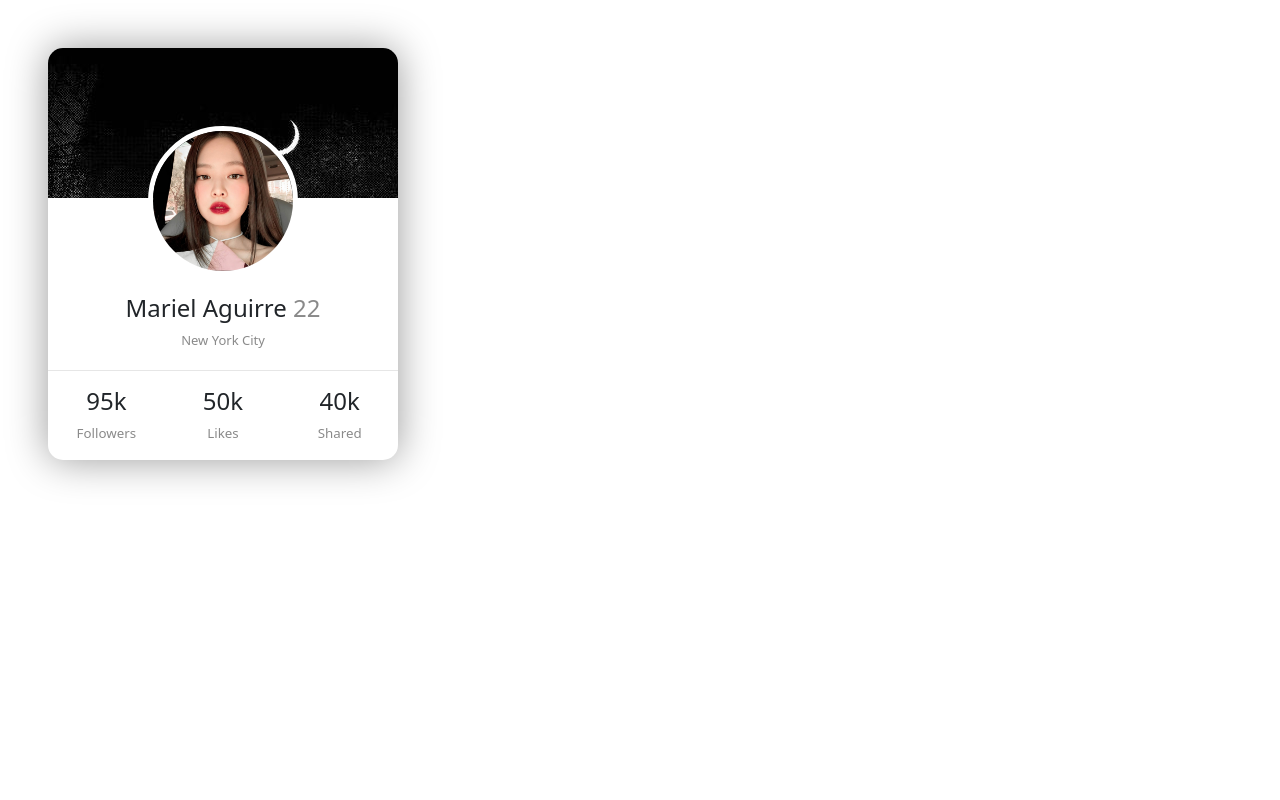
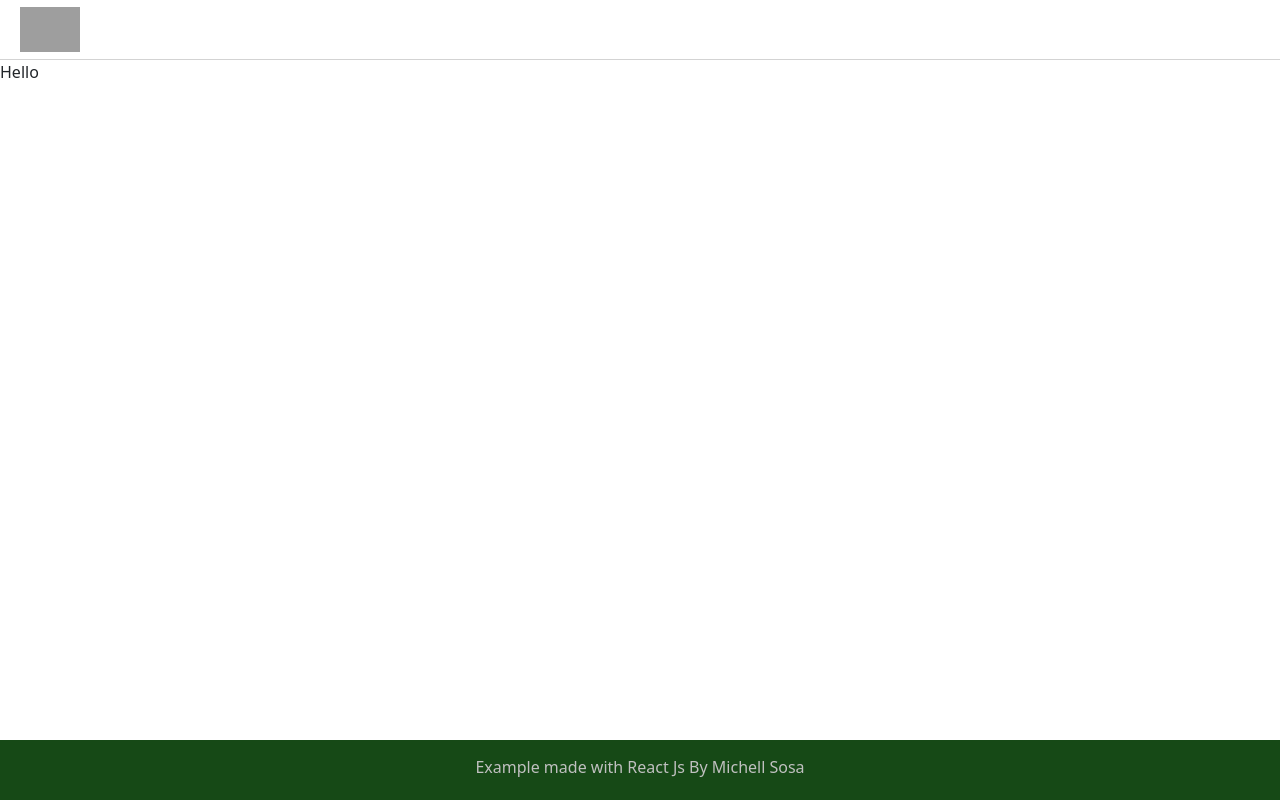
Before and after one commit to Michell-Sosa/example-project, a React (Create React App) app: page / in a window 1280 px wide. Built offline with nearby package versions, Linux system fonts and the light colour scheme; grey boxes are pictures that could not be loaded.

Commit message:
Making header and footer for layout.jsx

```diff
--- a/src/App.js
+++ b/src/App.js
@@ -1,7 +1,13 @@
-import Badge from './components/badge'
+import React from "react"
+import Layout from './pages/layout/layout'
+
 function App() {
   return (
-<Badge></Badge>
+    <React.Fragment>
+      <Layout>
+      <p>Hello</p>
+      </Layout>
+    </React.Fragment>
   );
 }
 
--- /dev/null
+++ b/src/components/Footer.jsx
@@ -0,0 +1,14 @@
+import React from "react"
+import "./style/Footer.css"
+
+const Footer = () =>{
+    return(
+        <React.Fragment>
+        <div className="Footer">
+      <p>Example made with React Js By Michell Sosa </p>
+        </div>
+        </React.Fragment>
+    );
+}
+
+export default Footer;
--- /dev/null
+++ b/src/components/Header.jsx
@@ -0,0 +1,16 @@
+import React from "react"
+import "./style/Header.css"
+
+class Header extends React.Component{
+    render(){
+        return(
+            <React.Fragment>
+                <div className="Header">
+                    <img src="https://i0.wp.com/www.utch.edu.mx/wp-content/uploads/2018/08/cazador.png?ssl=1" alt="Logo" />
+                </div>
+            </React.Fragment>
+        );
+    }
+}
+
+export default Header;
--- a/src/components/badge.jsx
+++ b/src/components/badge.jsx
@@ -13,7 +13,7 @@ class Badge extends Component {
           </div>
           <div className="Badge__userInfo container mt-5 mb-1">
             <div className="Badge__userImage">
-            <img src={ProfilePic} alt="Profile_picture" />
+            <img src={this.props.picture} alt="Profile_picture" />
             </div>
               <h4 className="text-center mt-5"> Mariel Aguirre <i>22</i> </h4>
             <p className="text-center">New York City</p>
--- /dev/null
+++ b/src/components/style/Footer.css
@@ -0,0 +1,17 @@
+.Footer{
+    width: 100%;
+    height: 60px;
+    display: flex;
+    text-align: center;
+    align-items: center;
+    justify-content: center;
+    color: silver;
+    background-color: rgb(22, 73, 22);
+    position: absolute;
+    bottom: 0;
+    z-index: 100;
+}
+
+.Footer p{
+    padding-top: 10px;
+}
--- /dev/null
+++ b/src/components/style/Header.css
@@ -0,0 +1,12 @@
+.Header {
+    display: flex;
+    align-content: center;
+    height: 60px;
+    width: 100%;
+    border-bottom: 1px solid lightgray;
+}
+
+.Header img{
+    margin: 7px 0 10px 20px;
+    height: 45px;
+}
--- /dev/null
+++ b/src/pages/layout/layout.jsx
@@ -0,0 +1,18 @@
+import React from "react"
+import Header from "../../components/Header"
+import Footer from "../../components/Footer"
+import "./layout.css"
+
+function Layout(props){
+   return(
+    <React.Fragment>
+     <div className="Layout">
+         <Header></Header>
+     {props.children}
+         <Footer></Footer>
+     </div>
+    </React.Fragment>
+   );
+}
+
+export default Layout;
```
Also changed, not shown: src/images/profile2.png (added), src/pages/layout/layout.css (added), src/pages/main/main.css (added), src/pages/main/main.jsx (added).
